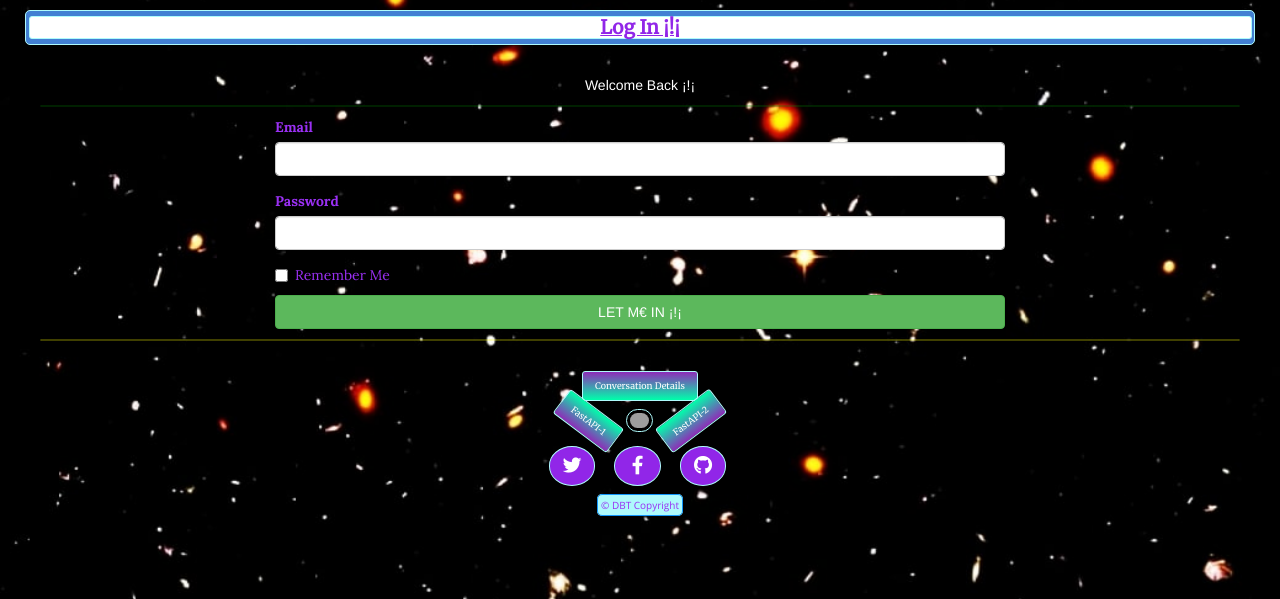
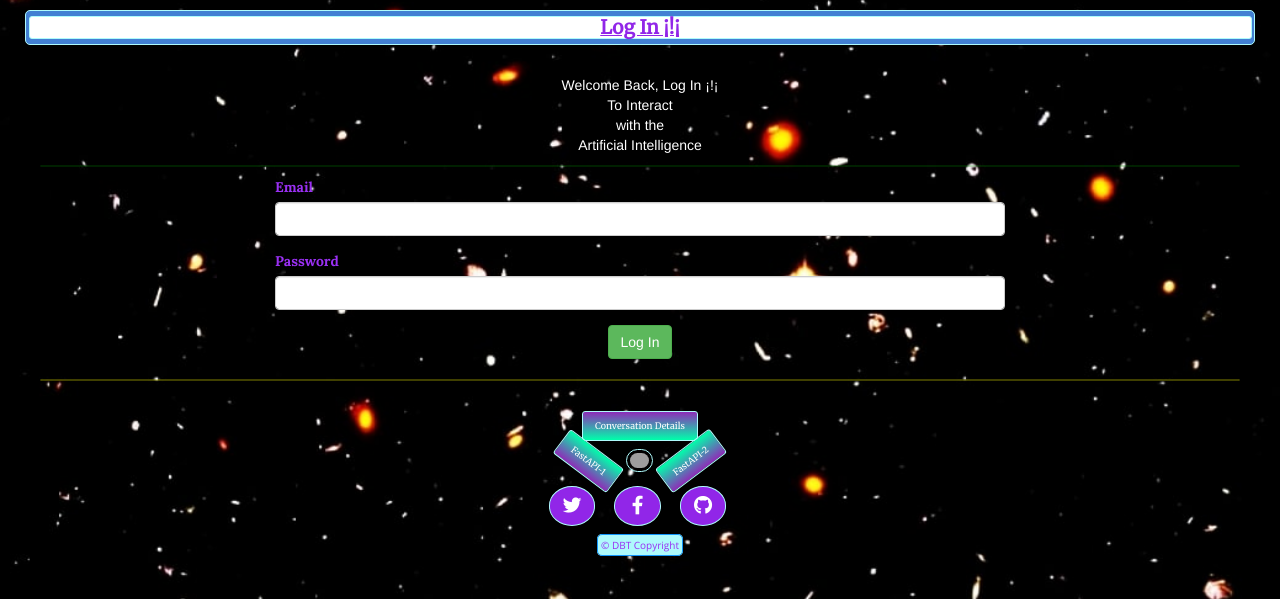
Before and after one commit to isaacaisha/dbt-openai, a Flask app: page /login in a window 1280 px wide. Shown: the top 599 px of the page. Run offline with Flask 3, Linux system fonts and the light colour scheme; some libraries are stand-ins or nearby versions; grey boxes are pictures that could not be loaded.

Commit message:
upgrade the app

```diff
--- a/forms.py
+++ b/forms.py
@@ -19,6 +19,7 @@ from flask_ckeditor import CKEditorField
 class RegisterForm(FlaskForm):
     email = StringField("Email", validators=[DataRequired(), validators.Email()])
     password = PasswordField("Password", validators=[DataRequired(), validators.Length(min=6)])
+    confirm_password = PasswordField("Password", validators=[DataRequired(), validators.Length(min=6)])
     #user_name = StringField("Name", validators=[DataRequired()])
     submit = SubmitField("SIGN M€ UP ¡!¡")
 
@@ -27,7 +28,7 @@ class LoginForm(FlaskForm):
     email = StringField("Email", validators=[DataRequired(), validators.Email()])
     password = PasswordField("Password", validators=[DataRequired()])
     #user_name = StringField("Name", validators=[DataRequired()])
-    remember_me = BooleanField('Remember Me')  # Add this line
+    #remember_me = BooleanField('Remember Me')  # Add this line
     submit = SubmitField("LET M€ IN ¡!¡")
 
 
--- a/main.py
+++ b/main.py
@@ -58,8 +58,8 @@ app.config[
                                   f"{os.environ['host']}:{os.environ['port']}/{os.environ['database']}")
 app.config['SQLALCHEMY_TRACK_MODIFICATIONS'] = False
 db.init_app(app)
-# csrf = CSRFProtect(app)
-# CSRFProtect(app)
+#csrf = CSRFProtect(app)
+#CSRFProtect(app)
 
 with app.app_context():
     db.create_all()
@@ -109,7 +109,7 @@ def register():
         email = form.email.data
         password = form.password.data
 
-        # Check if the username is already taken
+        # Check if the email is already taken
         existing_user = User.query.filter_by(email=email).first()
         if existing_user:
             flash(f'Email: 🔥{email}🔥 is already taken. Please choose a different one.', 'danger')
@@ -126,6 +126,10 @@ def register():
         db.commit()
 
         flash('Registration successful! You can now log in.', 'success')
+
+        # After successful registration
+        login_user(new_user)
+
         return redirect(url_for('login'))
 
     return render_template('register.html', form=form)
@@ -138,7 +142,7 @@ def login():
     if form.validate_on_submit():
         email = form.email.data
         password = form.password.data
-        remember = form.remember_me.data
+        #remember = form.remember_me.data
 
         # Find the user by username
         user = User.query.filter_by(email=email).first()
@@ -146,7 +150,8 @@ def login():
         # Check if the user exists and the password is correct
         if user and check_password_hash(user.password, password):
             # Log in the user
-            login_user(user, remember=remember)
+            login_user(user)
+            #login_user(user, remember=remember)
             flash('Login successful!', 'success')
             return redirect(url_for('home'))
         else:
--- a/templates/index.html
+++ b/templates/index.html
@@ -79,7 +79,7 @@
 <div class="container">
     <form id="prompt-form" method="POST">
         {% if error_message %}
-            <div class="alert alert-info">
+            <div style="color:green;" class="alert alert-info">
                 {{ error_message }}
             </div>
         {% endif %}
--- a/templates/login.html
+++ b/templates/login.html
@@ -22,7 +22,7 @@
                 <h1 class="">Log In ¡!¡</h1>
             </div>
         </div>
-        <p style="color:#fff;" class="text-center">Welcome Back ¡!¡</p>
+        <p style="color:#fff;" class="text-center">Welcome Back, Log In ¡!¡<br>To Interact<br>with the<br>Artificial Intelligence</p>
     </div>
 
     <hr class="mb-3" style="color:green;">
@@ -32,27 +32,45 @@
 
             <div class="col-lg-8 col-md-10 mx-auto content mb-3">
 
-
                 {% with messages = get_flashed_messages() %}
                     {% if messages %}
                         {% for message in messages %}
-                            <p style="color:red">{{ message }}</p>
+                            <p style="color:green">{{ message }}</p>
                         {% endfor %}
                     {% endif %}
                 {% endwith %}
-
+<!--
                 {% if csrf_enabled %}
                     {{ form.csrf_token }}
                 {% endif %}
 
                 {{ wtf.quick_form(form, novalidate=True, button_map={'submit': 'success  btn-block submit'}) }}
+-->
+
+                <form method="POST" action="{{ url_for('login') }}">
+                    {{ form.hidden_tag() }}
+
+                    <div class="form-group">
+                        {{ form.email.label(class="form-label") }}
+                        {{ form.email(class="form-control") }}
+                    </div>
+
+                    <div class="form-group">
+                        {{ form.password.label(class="form-label") }}
+                        {{ form.password(class="form-control") }}
+                    </div>
+
+                    <div class="mb-3 text-center">
+                        <button type="submit" class="btn submit btn-success">Log In</button>
+                    </div>
+                </form>
             </div>
         </div>
     </div>
 
+</div>
+
     <hr class="mb-5" style="color:yellow;">
-
-</div>
 
 {% endblock %}
 
```
Also changed, not shown: templates/private-conversations.html (+8 -0 lines), templates/register.html (+35 -6 lines), 1 other file.
